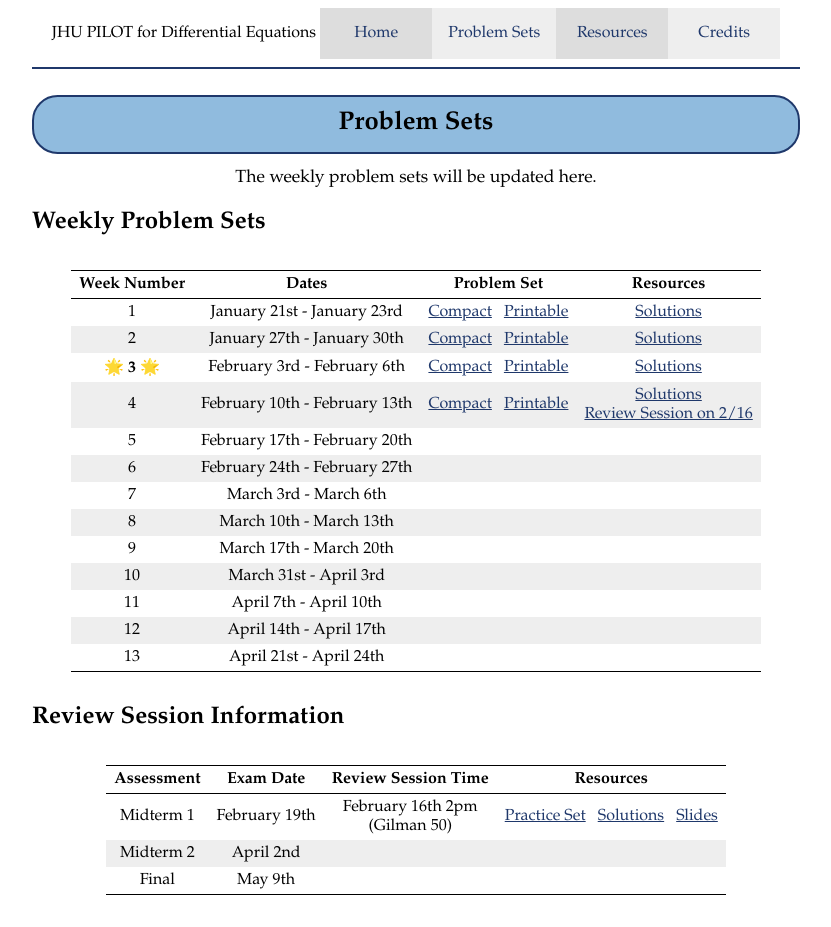
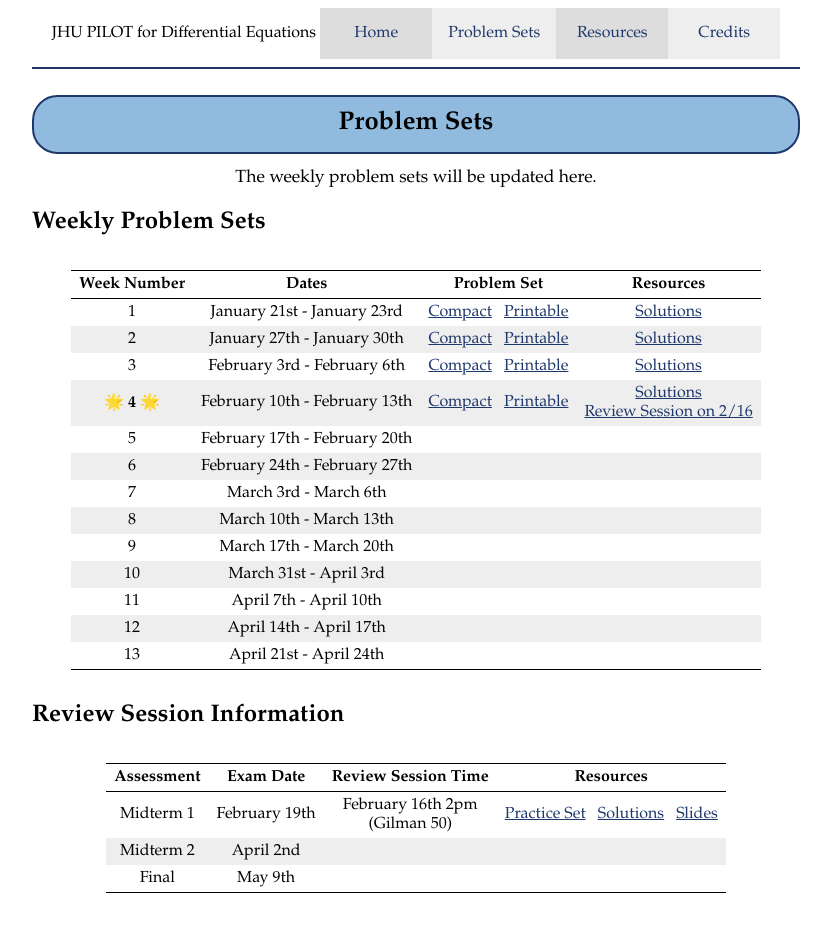
Before and after one commit to JHU-ODE-PILOT/SP25, a Jekyll site: the page built from problem_sets.md, in a window 1280 px wide. Shown: the whole page, without its empty margins (224-1055 px from the left). Built offline with Jekyll 4.4.1, drawn with Linux system fonts in a browser that asks for light colours.

```diff
--- a/problem_sets.md
+++ b/problem_sets.md
@@ -14,8 +14,8 @@ category: "problem_sets"
 |:-----------:|:-----:|:-----------:|:---------:|
 | 1 | January 21st - January 23rd | [Compact]({{site.baseurl}}/PSets/1C.pdf) &nbsp; [Printable]({{site.baseurl}}/PSets/1E.pdf) | [Solutions]({{site.baseurl}}/PSets/1S.pdf) |
 | 2 | January 27th - January 30th | [Compact]({{site.baseurl}}/PSets/2C.pdf) &nbsp; [Printable]({{site.baseurl}}/PSets/2E.pdf) | [Solutions]({{site.baseurl}}/PSets/2S.pdf) |
-| **🌟 3 🌟** | February 3rd - February 6th | [Compact]({{site.baseurl}}/PSets/3C.pdf) &nbsp; [Printable]({{site.baseurl}}/PSets/3E.pdf) | [Solutions]({{site.baseurl}}/PSets/3S.pdf)|
-| 4 | February 10th - February 13th | [Compact]({{site.baseurl}}/PSets/4C.pdf) &nbsp; [Printable]({{site.baseurl}}/PSets/4E.pdf) | [Solutions]({{site.baseurl}}/PSets/4S.pdf) <br> [Review Session on 2/16](#review-session-information) |
+| 3 | February 3rd - February 6th | [Compact]({{site.baseurl}}/PSets/3C.pdf) &nbsp; [Printable]({{site.baseurl}}/PSets/3E.pdf) | [Solutions]({{site.baseurl}}/PSets/3S.pdf)|
+| **🌟 4 🌟** | February 10th - February 13th | [Compact]({{site.baseurl}}/PSets/4C.pdf) &nbsp; [Printable]({{site.baseurl}}/PSets/4E.pdf) | [Solutions]({{site.baseurl}}/PSets/4S.pdf) <br> [Review Session on 2/16](#review-session-information) |
 | 5 | February 17th - February 20th |  |  |
 | 6 | February 24th - February 27th |  |  |
 | 7 | March 3rd - March 6th |  |  |
```
